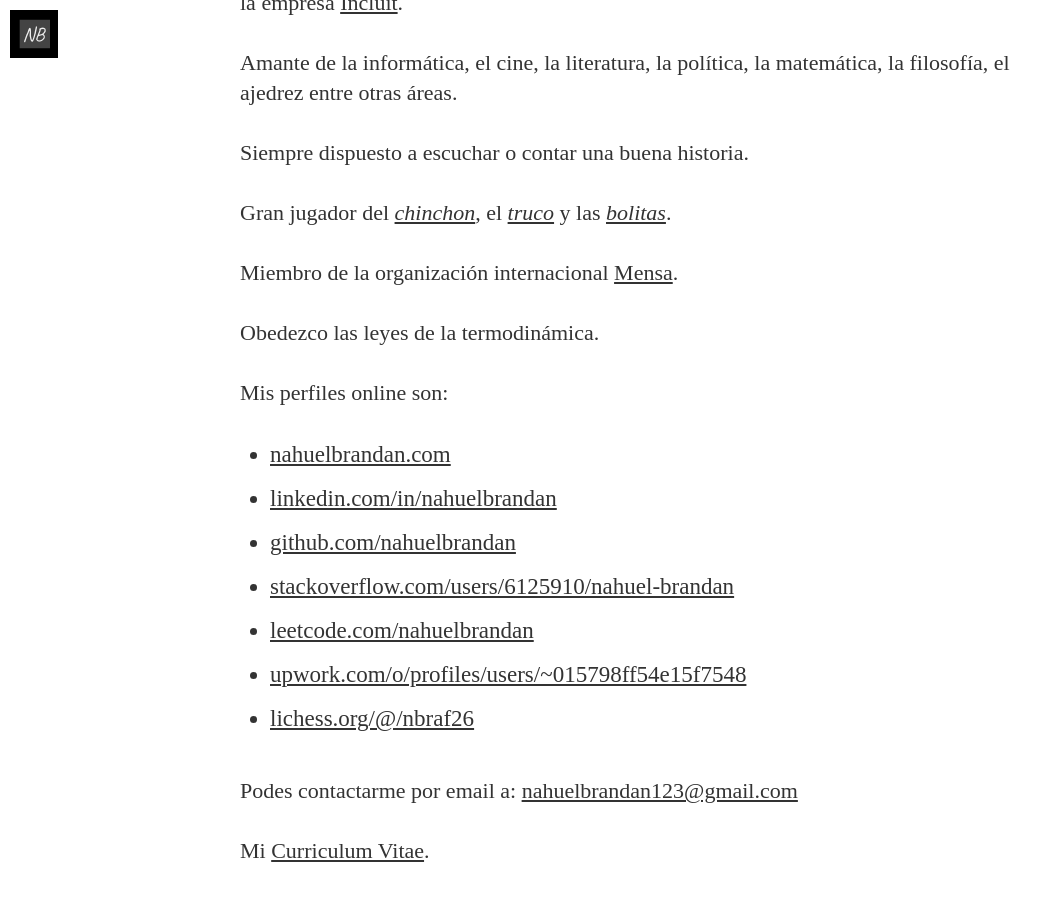
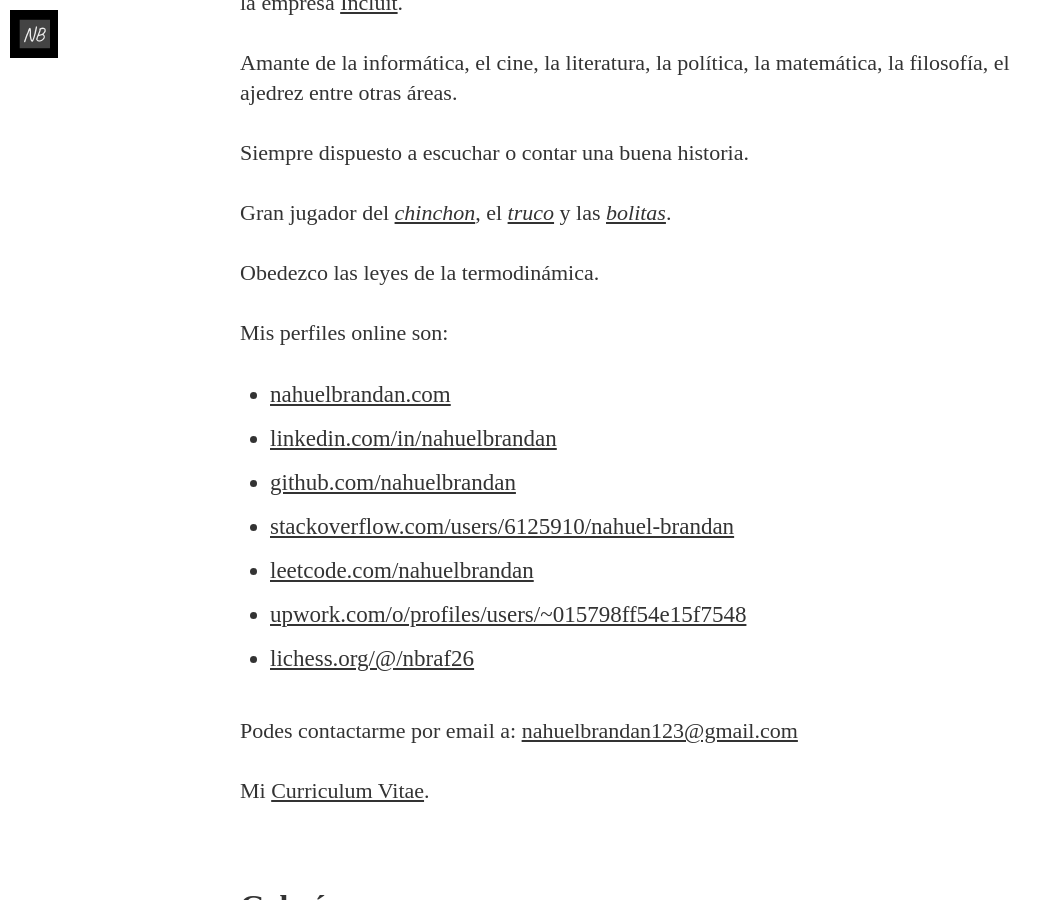
Before and after one commit to nahuelbrandan/nahuelbrandan.github.io, a Jekyll site: the page built from _pages/about.md, in a window 1280 px wide and 900 px high, scrolled down 543 px. Shown: the whole window, without its empty margins (0-1063 px from the left). Built offline with Jekyll 4.4.1, drawn with Linux system fonts in a browser that asks for light colours; cached includes are drawn as plain includes; nearby versions of some CDN libraries; some web fonts are replaced.

Commit message:
about me change

```diff
--- a/_pages/about.md
+++ b/_pages/about.md
@@ -19,8 +19,6 @@
 Siempre dispuesto a escuchar o contar una buena historia.
 
 Gran jugador del [*chinchon*](https://es.wikipedia.org/wiki/Chinch%C3%B3n_(juego_de_naipes)), el [*truco*](https://es.wikipedia.org/wiki/Truco_(juego_de_naipes))  y las [*bolitas*](https://es.wikipedia.org/wiki/Canica).
-
-Miembro de la organización internacional [Mensa](https://es.wikipedia.org/wiki/Mensa_(organizaci%C3%B3n)).
 
 Obedezco las leyes de la termodinámica.
 
```
